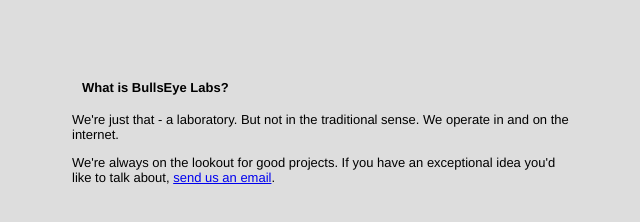
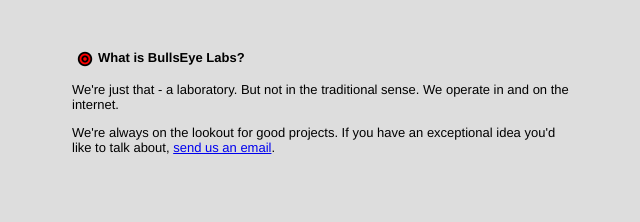
Before and after one commit to mfogel/bullseyelabs, a plain HTML site: page index.html in a window 1280 px wide. Shown: the whole page, without its empty margins (318-958 px from the left). Drawn offline with Linux system fonts and the light colour scheme.

Commit message:
Ico, image for title.

```diff
--- a/index.html
+++ b/index.html
@@ -10,16 +10,18 @@
   font-family: Helvetica, sans-serif;
 }
 #wrapper {
-  margin: 80px auto;
+  margin: 50px auto;
   width: 500px;
 }
-.title, .author {
-  margin-left: 10px;
+div.logo {
+  float: left;
+  margin: 1px 5px;
 }
 </style>
 </head>
 <body>
 <div id="wrapper">
+<div class="logo"><img src="bullseye-small.png" alt="bullseye" /></div>
 <h4 class="title">What is BullsEye Labs?</h4>
 <p>We're just that - a laboratory.  But not in the traditional sense.  We operate in and on the internet.</p>
 <p>We're always on the lookout for good projects.  If you have an exceptional idea you'd like to talk about, <a href="mailto:contact@bullseyelabs.com">send us an email</a>.</p>
```
Also changed, not shown: bullseye-small.png (added), bullseye.ico (added).
